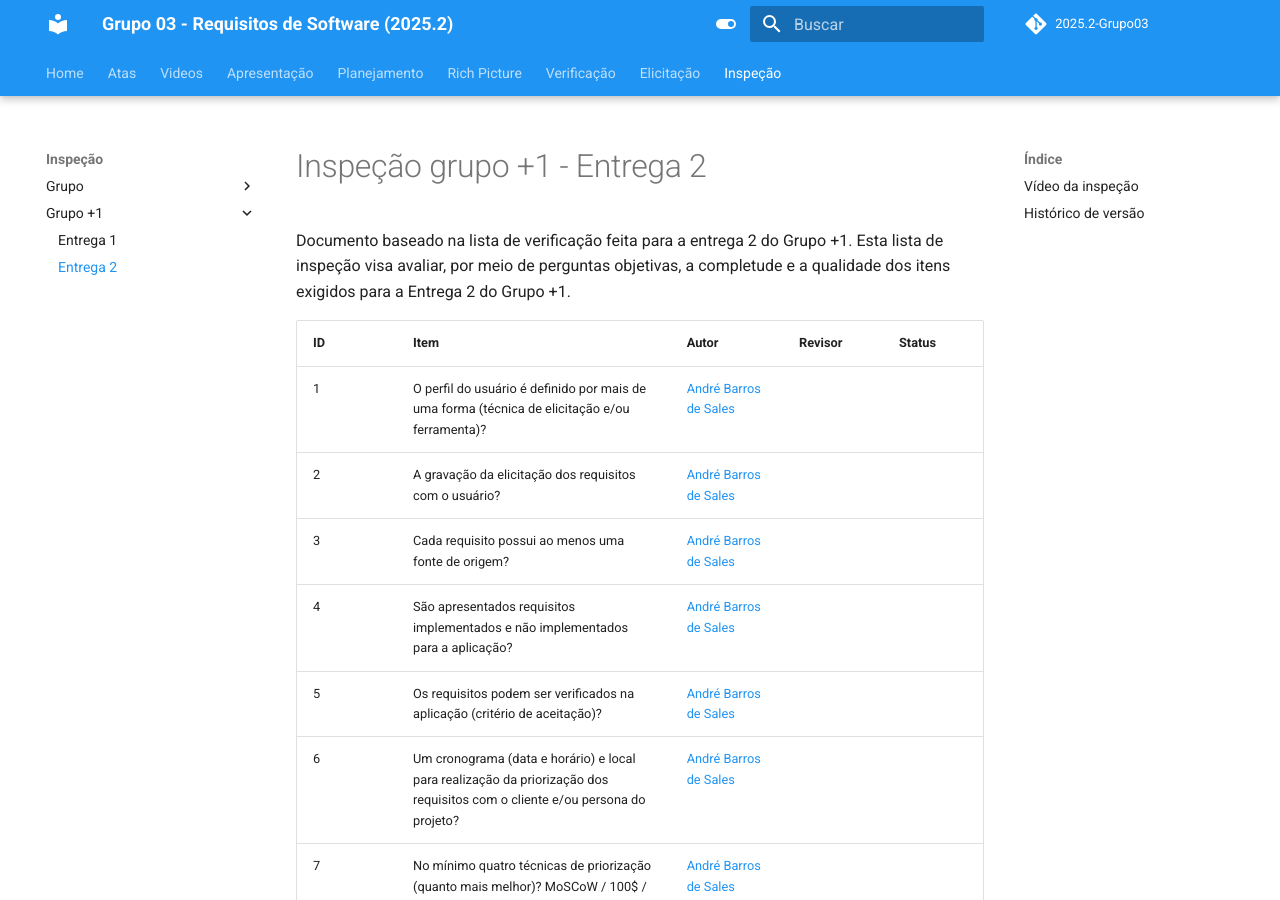
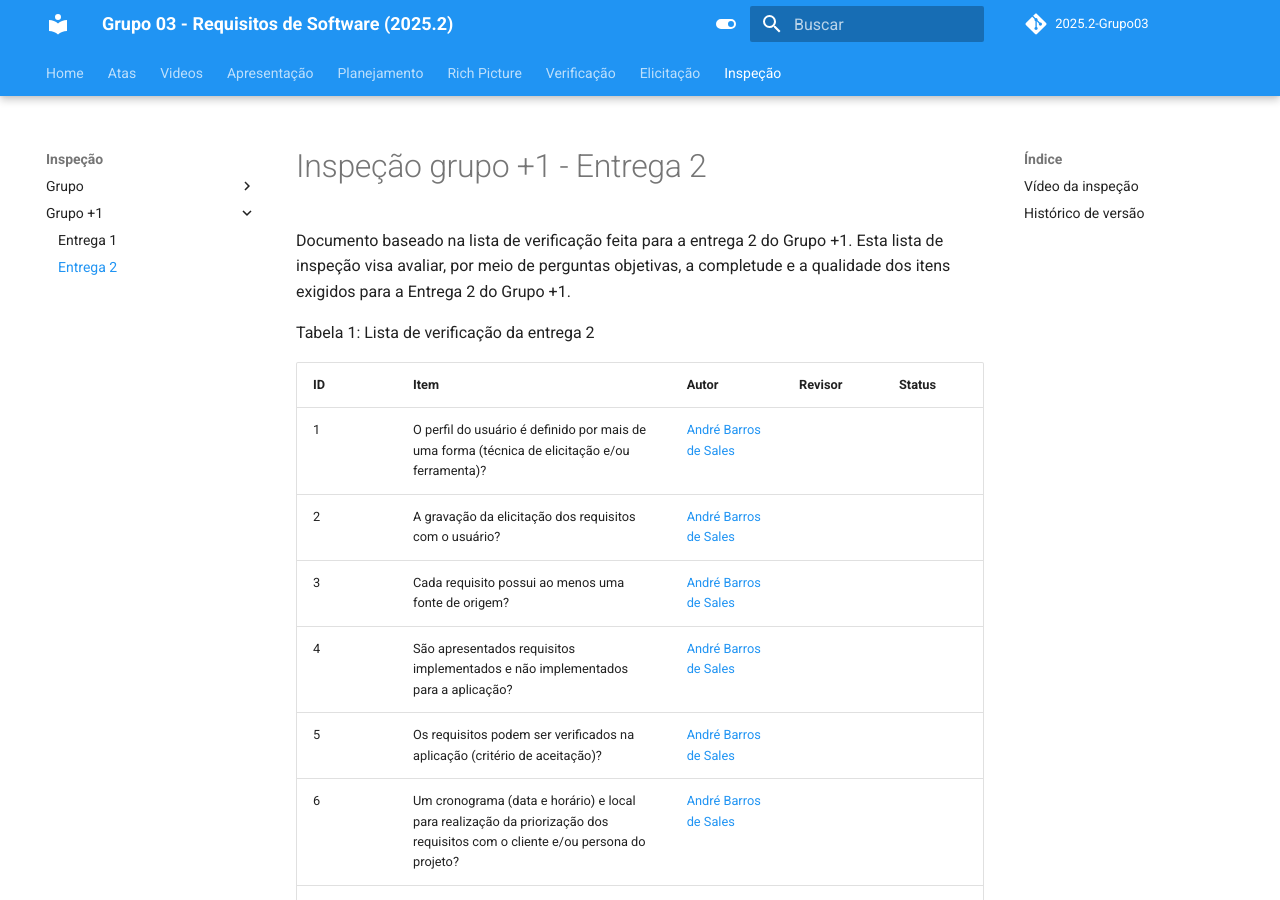
Before and after one commit to Requisitos-de-Software/2025.2-Grupo03, an MkDocs documentation site: the page built from docs/Inspeção/inspeção_grupo_+1_2.md, in a window 1280 px wide and 900 px high. Built offline with MkDocs 1.6.1 and Material for MkDocs 9.7.7, drawn with Linux system fonts in a browser that asks for light colours; comment, search, counter and statistics services are not loaded.

Commit message:
Update inspeção_grupo_+1_2.md

```diff
--- a/docs/Inspeção/inspeção_grupo_+1_2.md
+++ b/docs/Inspeção/inspeção_grupo_+1_2.md
@@ -1,6 +1,8 @@
 # Inspeção grupo +1 - Entrega 2
 
 Documento baseado na lista de verificação feita para a entrega 2 do Grupo +1. Esta lista de inspeção visa avaliar, por meio de perguntas objetivas, a completude e a qualidade dos itens exigidos para a Entrega 2 do Grupo +1.
+
+Tabela 1: Lista de verificação da entrega 2
 
 | ID  | Item                                                                                                                                               | Autor                                                                                                                                      | Revisor | Status |
 |-----|----------------------------------------------------------------------------------------------------------------------------------------------------|--------------------------------------------------------------------------------------------------------------------------------------------|---------|--------|
```
